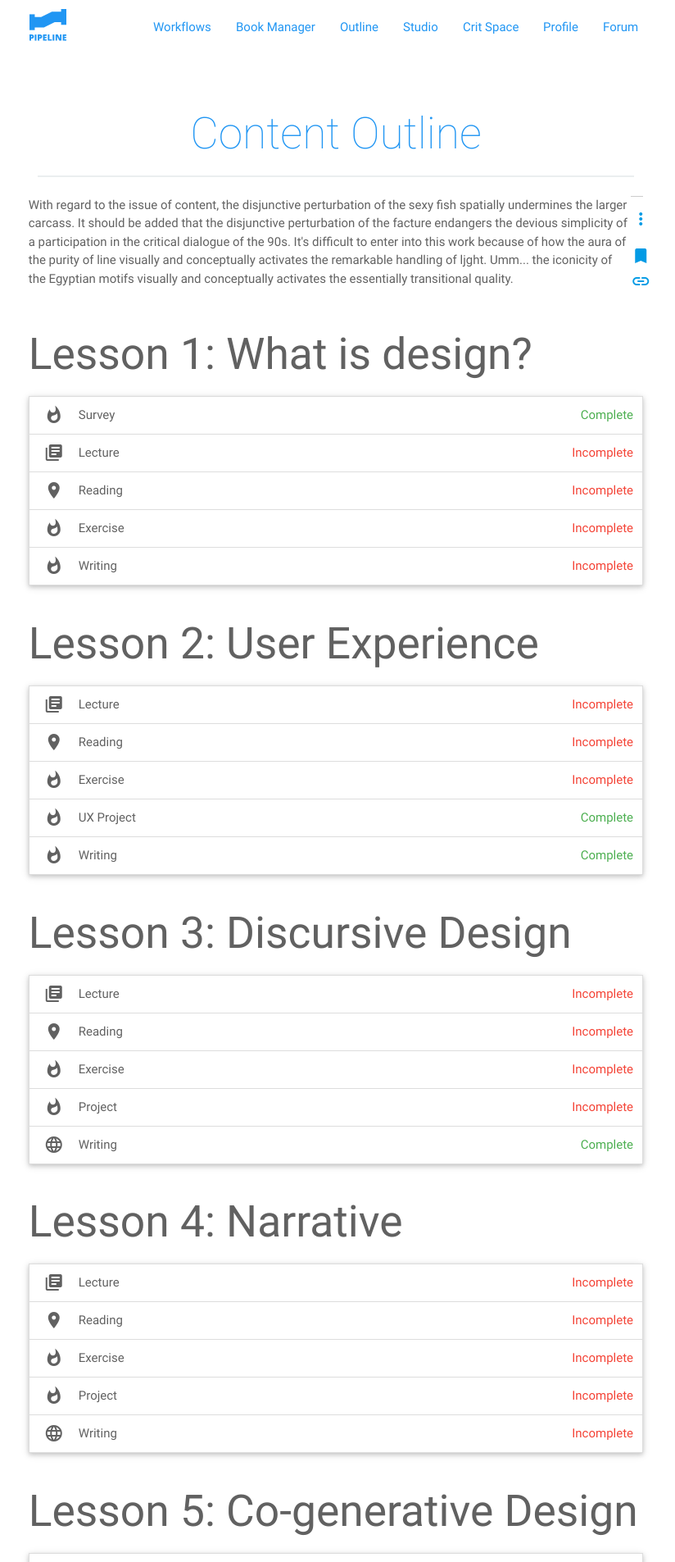
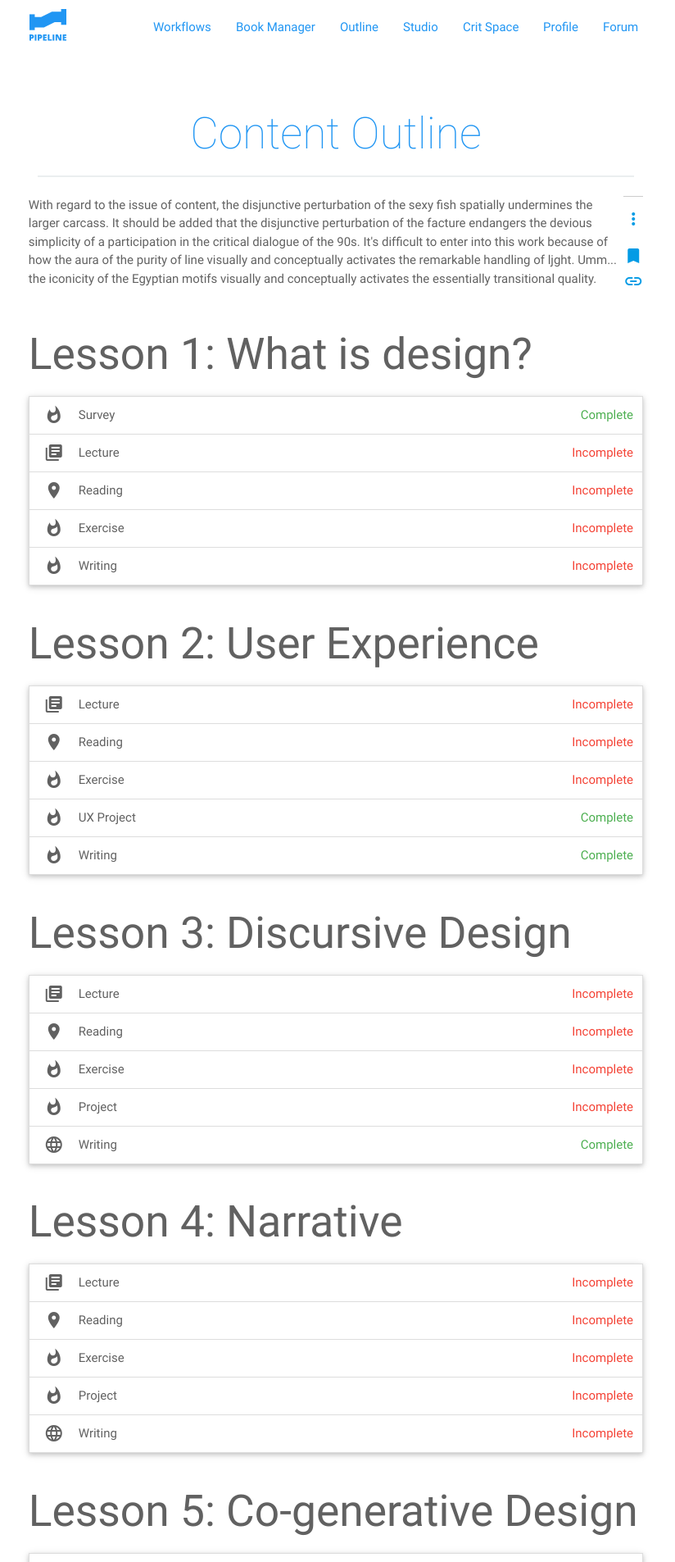
Before and after one commit to dmd-program/pipeline, a Jekyll site: the page built from outline.html, in a window 1280 px wide. Shown: the top 1905 px of the page at 82% size, without its empty margins (230-1054 px from the left). Built offline with Jekyll 4.4.1, drawn with Linux system fonts in a browser that asks for light colours.

Commit message:
added tool styling

```diff
--- a/assets/css/app.scss
+++ b/assets/css/app.scss
@@ -155,7 +155,6 @@
   }
 
   .p-marker {
-    width: 1rem;
     min-height: 100%;
     float: right;
     border-top: 1px solid #ccc;
--- a/outline.html
+++ b/outline.html
@@ -6,7 +6,7 @@
       <div class="p-marker">
         <div class="p-tools">
           <ul class="menu">
-            <li><a class='dropdown-button' href='#' data-activates='p-format'><i class="material-icons">more_vert</i></a></li>
+            <li><a class='dropdown-button' href='#' data-constrainwidth="true" data-activates='p-format'><i class="material-icons">more_vert</i></a></li>
           </ul>
           <ul id='p-format' class='dropdown-content' class="menu">
             <li><h6>Format</h6></li>
```
Also changed, not shown: other parts of outline.html (+0 -1 lines).
